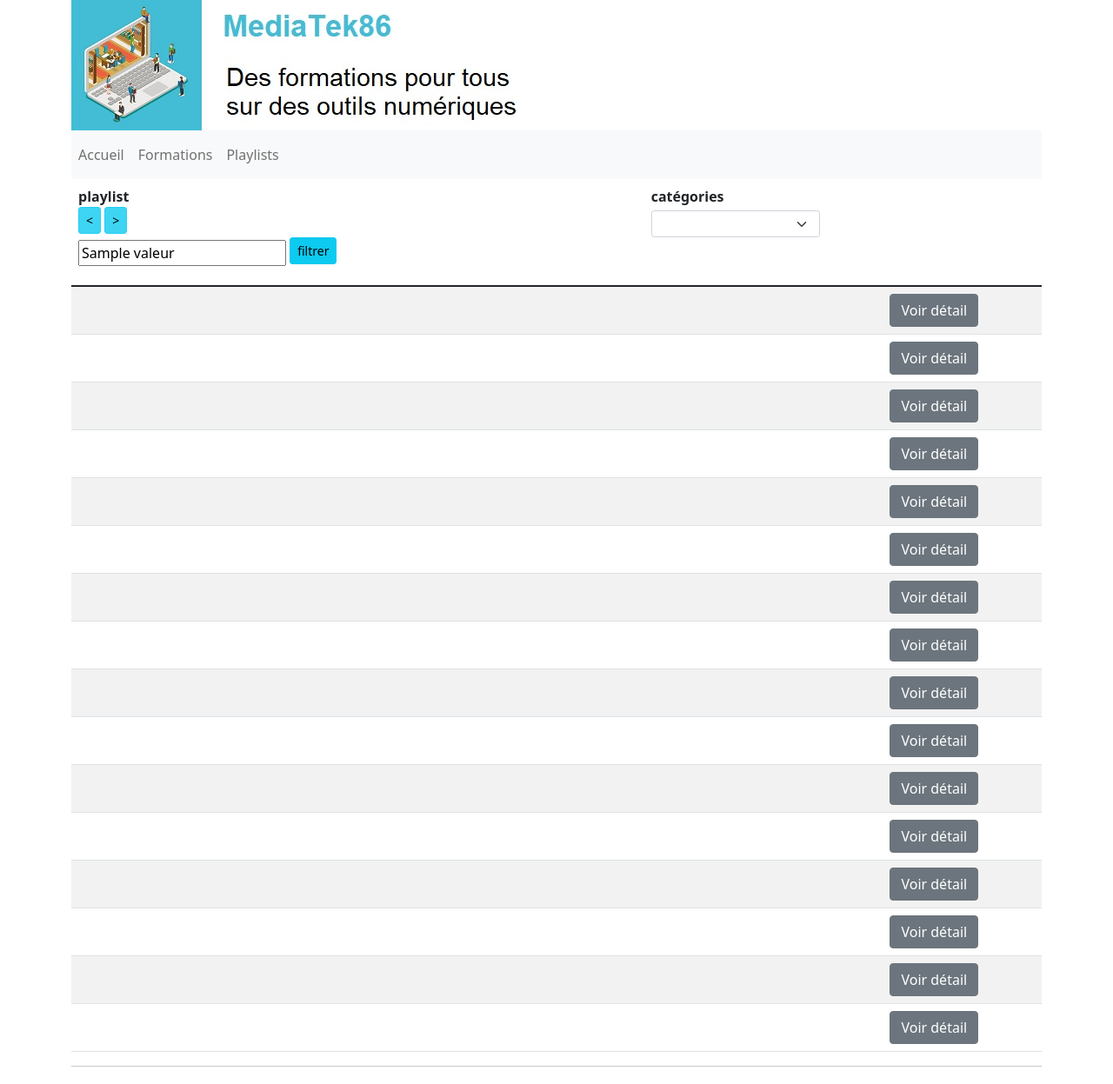
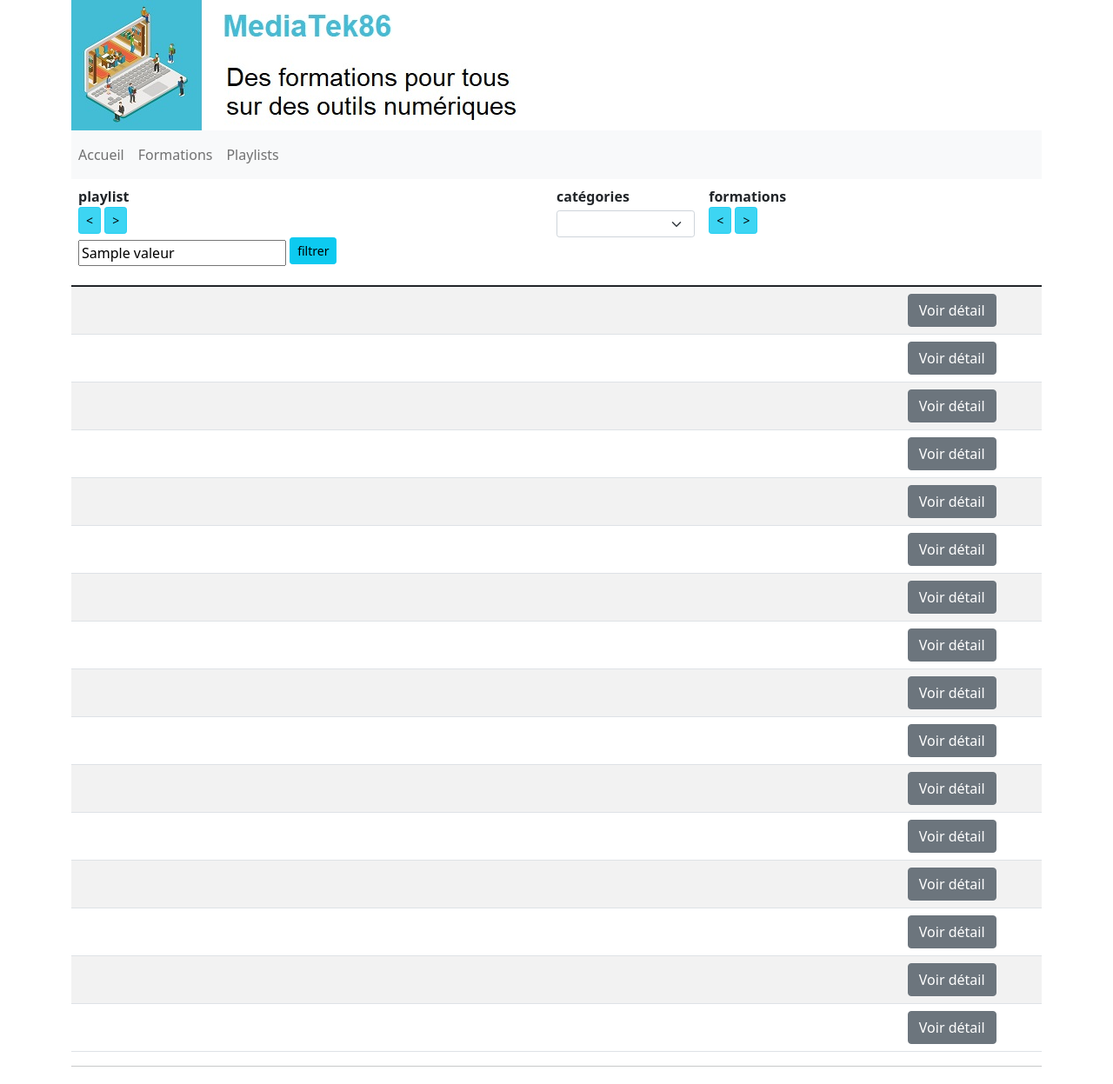
Before and after one commit to MLDev33/mediatekformation, a Symfony app: template templates/pages/playlists.html.twig in a window 1280 px wide. Shown: the top 1247 px of the page at 87% size. Run offline with Twig, Linux system fonts and the light colour scheme; the template is opened without the code that fills it: most values are stand-ins (such as "Sample title", 1, 10 or a date in 2020); lists and menus that the app fills with data are empty; some libraries are stand-ins or nearby versions.

Commit message:
Ajouter une fonctionnalité, Mission 1 tâche 2 - Closes #2

```diff
--- a/templates/pages/playlists.html.twig
+++ b/templates/pages/playlists.html.twig
@@ -32,6 +32,11 @@
                         </select>
                     </form>
                 </th>
+                <th class="text-left align-top" scope="col">
+                    formations<br />
+                    <a href="{{ path('playlists.sort', {champ:'nbFormations', ordre:'ASC'}) }}" class="btn btn-info btn-sm active" role="button" aria-pressed="true"><</a>
+                    <a href="{{ path('playlists.sort', {champ:'nbFormations', ordre:'DESC'}) }}" class="btn btn-info btn-sm active" role="button" aria-pressed="true">></a>
+                </th>
                 <th class="text-center align-top" scope="col">
                     &nbsp;
                 </th>
@@ -55,6 +60,9 @@
                                 {% endfor %}
                             {% endif %}
                         </td>
+                        <td>
+                            {{playlists[k].formationsCount()}}
+                        </td>
                         <td class="text-center">
                             <a href="{{ path('playlists.showone', {id:playlists[k].id}) }}" class="btn btn-secondary">Voir détail</a>
                         </td>
```
Also changed, not shown: src/Controller/PlaylistsController.php (+7 -3 lines), src/Entity/Playlist.php (+8 -0 lines), src/Repository/PlaylistRepository.php (+10 -0 lines), src/Entity/Formation.php (line endings or trailing spaces), src/Repository/CategorieRepository.php (line endings or trailing spaces).
